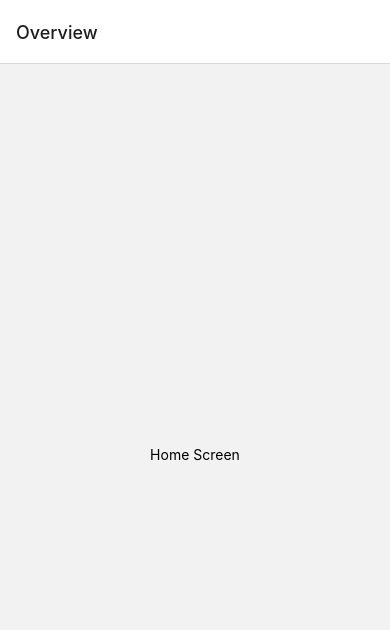
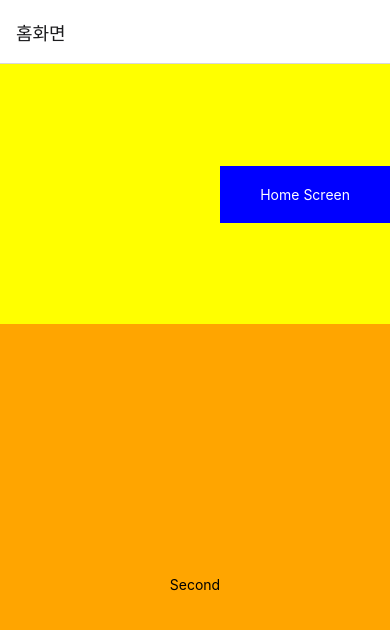
Before and after one commit to sangminlee98/FoodDelivery-App, a React Native app: screen / in a window 390 px wide. Shown: the top 630 px of the page. Built offline with nearby package versions, Linux system fonts and the light colour scheme.

Commit message:
style : react-native에서 styling 하기

```diff
--- a/App.tsx
+++ b/App.tsx
@@ -4,7 +4,7 @@
   createNativeStackNavigator,
   NativeStackScreenProps,
 } from '@react-navigation/native-stack';
-import {Text, TouchableHighlight, View} from 'react-native';
+import {Pressable, Text, TouchableHighlight, View} from 'react-native';
 import {useCallback} from 'react';
 type RootStackParamList = {
   Home: undefined;
@@ -18,11 +18,34 @@
     navigation.navigate('Details');
   }, [navigation]);
   return (
-    <View style={{flex: 1, alignItems: 'center', justifyContent: 'center'}}>
-      <TouchableHighlight onPress={onClick}>
-        <Text>Home Screen</Text>
-      </TouchableHighlight>
-    </View>
+    <>
+      <View
+        style={{
+          flex: 1,
+          backgroundColor: 'yellow',
+          alignItems: 'flex-end',
+          justifyContent: 'center',
+        }}>
+        <Pressable
+          style={{
+            paddingHorizontal: 40,
+            paddingVertical: 20,
+            backgroundColor: 'blue',
+          }}
+          onPress={onClick}>
+          <Text style={{color: 'white'}}>Home Screen</Text>
+        </Pressable>
+      </View>
+      <View
+        style={{
+          flex: 2,
+          backgroundColor: 'orange',
+          alignItems: 'center',
+          justifyContent: 'center',
+        }}>
+        <Text>Second</Text>
+      </View>
+    </>
   );
 }
 function DetailsScreen({navigation}: DetailsScreenProps) {
@@ -45,7 +68,7 @@
         <Stack.Screen
           name="Home"
           component={HomeScreen}
-          options={{title: 'Overview'}}
+          options={{title: '홈화면'}}
         />
         <Stack.Screen name="Details">
           {props => <DetailsScreen {...props} />}
```
Also changed, not shown: .eslintrc.js.
